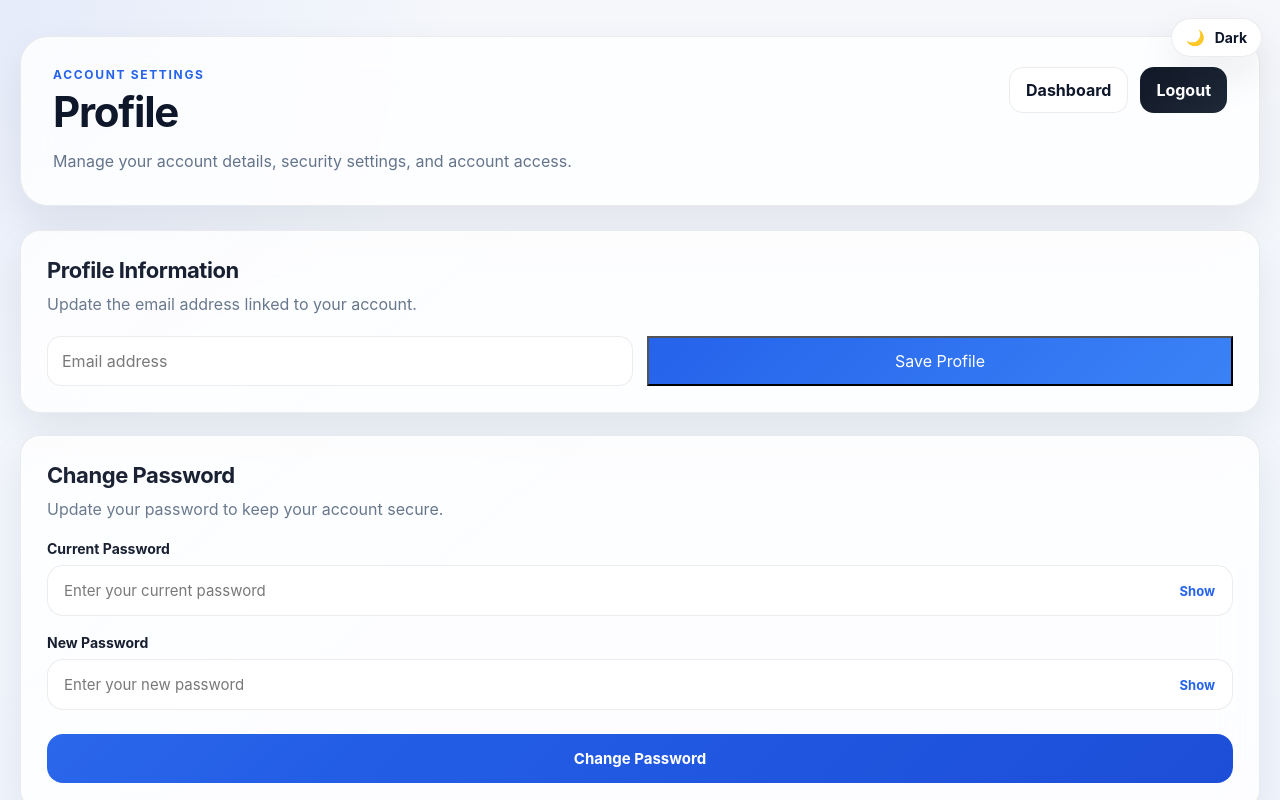
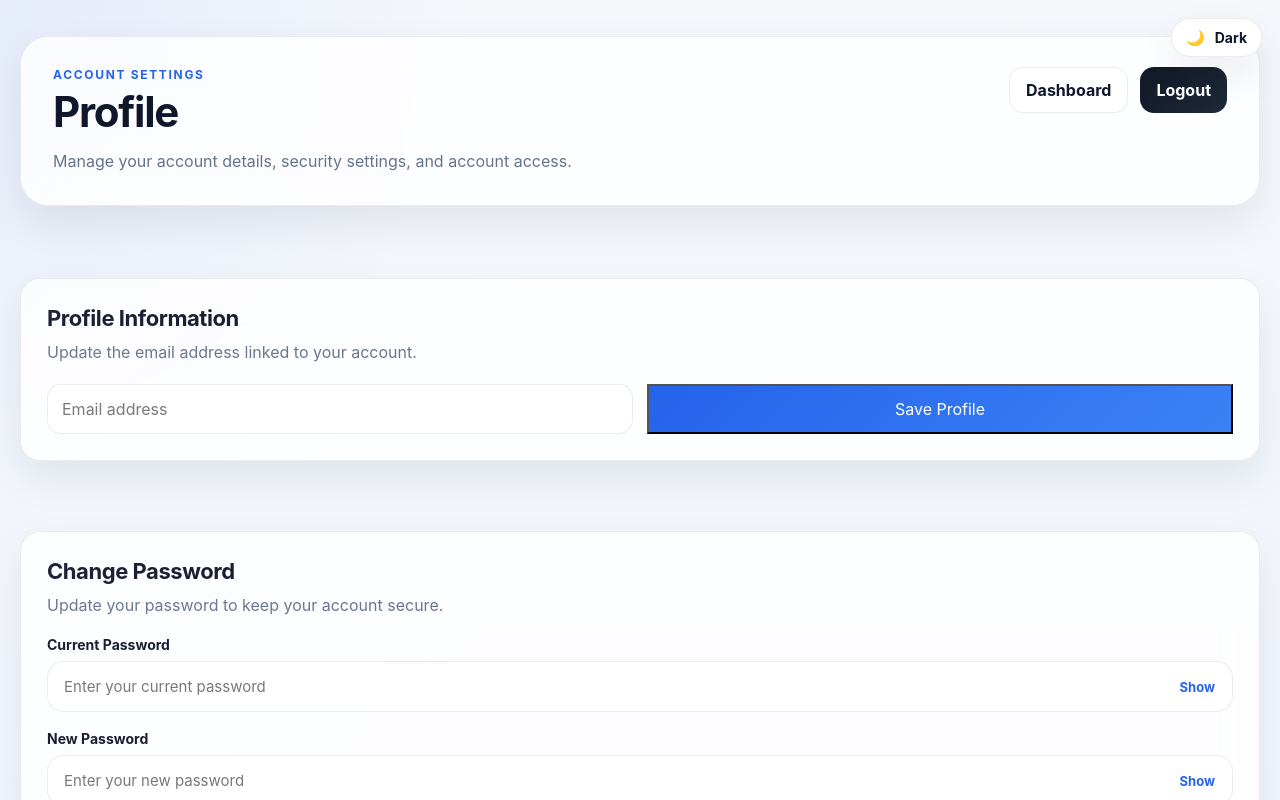
Before and after one commit to pooriaaj/smart-spending-analyzer, a React app in the folder frontend/: page /profile in a window 1280 px wide. Shown: the top 800 px of the page. Built offline with nearby package versions, Linux system fonts and the light colour scheme; no server answers; sample sign-in values are in the browser's storage; the HTML template or start-up script is replaced by a standard one.

Commit message:
Add Overview section and improve dashboard spacing

```diff
--- a/frontend/src/index.css
+++ b/frontend/src/index.css
@@ -217,8 +217,13 @@ a {
 .dashboard-card {
   padding: 24px;
   margin-bottom: 22px;
-}
-
+  margin-top: 24px  ;
+}
+.dashboard-wrapper {
+  display: flex;
+  flex-direction: column;
+  gap: 24px;
+}
 .status-card {
   padding: 34px;
 }
@@ -288,7 +293,10 @@ textarea:focus,
   display: grid;
   grid-template-columns: repeat(auto-fit, minmax(260px, 300px));
   justify-content: center;
-  gap: 20px;
+  gap: 24px;
+  padding: 10px;
+  margin-bottom: 10px;
+  margin-top: 10px;
 }
 
 .summary-card {
--- a/frontend/src/pages/DashboardPage.jsx
+++ b/frontend/src/pages/DashboardPage.jsx
@@ -261,6 +261,12 @@ function DashboardPage() {
           <AccountSelector onChange={setSelectedAccountId} allowAll={true} />
         </div>
 
+        <div className="dashboard-card">
+          <div className="section-header">
+            <h2>Overview</h2>
+            <p>Your key financial snapshot at a glance.</p>
+          </div>
+
           <div className="summary-grid">
             <div className="summary-card income-card">
               <span className="card-label">Income</span>
@@ -283,6 +289,7 @@ function DashboardPage() {
               <div className="summary-card-content">
                 <p>${summary.balance.toFixed(2)}</p>
                 <small className="summary-card-note">Income minus expenses</small>
+              </div>
             </div>
           </div>
         </div>
```
Lines whose indentation alone changed are shown as unchanged.
